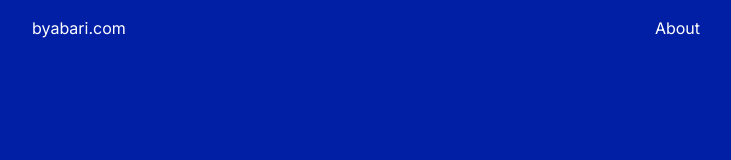
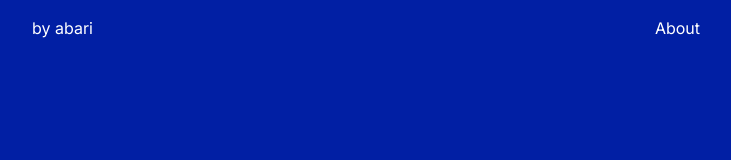
Before and after one commit to byabari/byabari, a Next.js app: page / in a window 1280 px wide. Shown: the top 160 px of the page, without its empty margins (274-1005 px from the left). Built offline with nearby package versions, Linux system fonts and the light colour scheme.

Commit message:
update Navbar.js

```diff
--- a/components/Navbar.js
+++ b/components/Navbar.js
@@ -4,7 +4,7 @@ export default function Navbar() {
   return (
     <nav className="w-full">
       <div className="flex items-center justify-between pb-1.5">
-        <Link href="/">byabari.com</Link>
+        <Link href="/">by abari</Link>
         <div className="flex items-center space-x-4">
           <Link href="/about">About</Link>
         </div>
```
